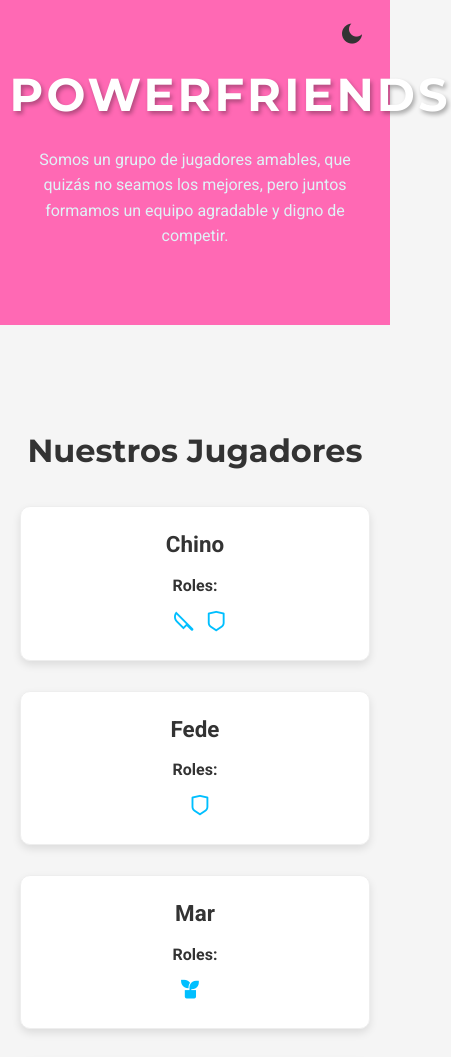
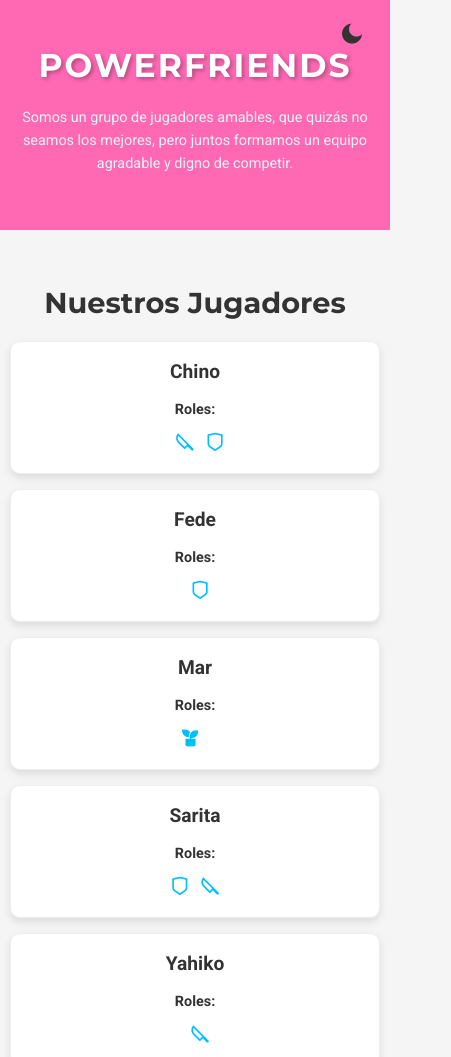
Before and after one commit to ChinoMR262/PowerFriends, a plain HTML site: page index.html in a window 390 px wide. Shown: the top 1057 px of the page, 451 px wide, since content can reach past the window. Drawn offline with nearby package versions, Linux system fonts and the light colour scheme.

Commit message:
Add files via upload

```diff
--- a/script.js
+++ b/script.js
@@ -1,7 +1,7 @@
 // La dirección de tu archivo JSON
 const jugadoresJSON = 'jugadores.json';
 
-// Aquí obtendremos el div donde pondremos la lista de jugadores
+// Aquí obtenemos el div donde pondremos la lista de jugadores
 const contenedorJugadores = document.getElementById('lista-jugadores');
 
 // Obtenemos el botón para cambiar el modo oscuro
--- a/style.css
+++ b/style.css
@@ -226,6 +226,7 @@ body.dark-mode .jugador p i:hover {
 @media (max-width: 768px) {
     #lista-jugadores {
         grid-template-columns: repeat(auto-fit, minmax(250px, 1fr));
+        gap: 20px; /* Reducir el espacio entre tarjetas en tablets */
     }
 
     header {
@@ -246,16 +247,51 @@ body.dark-mode .jugador p i:hover {
 }
 
 @media (max-width: 480px) {
+    /* Diseño específico para móviles pequeños */
+    body {
+        padding: 0;
+    }
+
+    header {
+        padding: 40px 10px; /* Reducir el padding en el encabezado */
+        margin-bottom: 20px;
+    }
+
+    header h1 {
+        font-size: 2em; /* Reducir aún más el tamaño del título */
+        letter-spacing: 2px;
+    }
+
+    header p {
+        font-size: 0.9em;
+        padding: 0 10px; /* Asegurar que el texto no se salga de la pantalla */
+    }
+
+    main {
+        padding: 10px;
+    }
+
+    h2 {
+        font-size: 1.8em;
+        margin-top: 20px;
+        margin-bottom: 15px;
+    }
+
     #lista-jugadores {
         grid-template-columns: 1fr; /* Una sola columna en pantallas muy pequeñas */
+        gap: 15px;
     }
 
     .jugador {
-        padding: 20px;
+        padding: 15px; /* Reducir el padding de las tarjetas */
     }
 
     .jugador h3 {
-        font-size: 1.4em;
+        font-size: 1.2em;
+    }
+
+    .jugador p {
+        font-size: 0.9em;
     }
 
     .jugador p i {
@@ -293,6 +329,7 @@ body.dark-mode .jugador p i:hover {
     font-size: 1.5em;
     outline: none;
     transition: color 0.3s ease;
+    z-index: 1000;
 }
 
 body.dark-mode .dark-mode-toggle {
```
